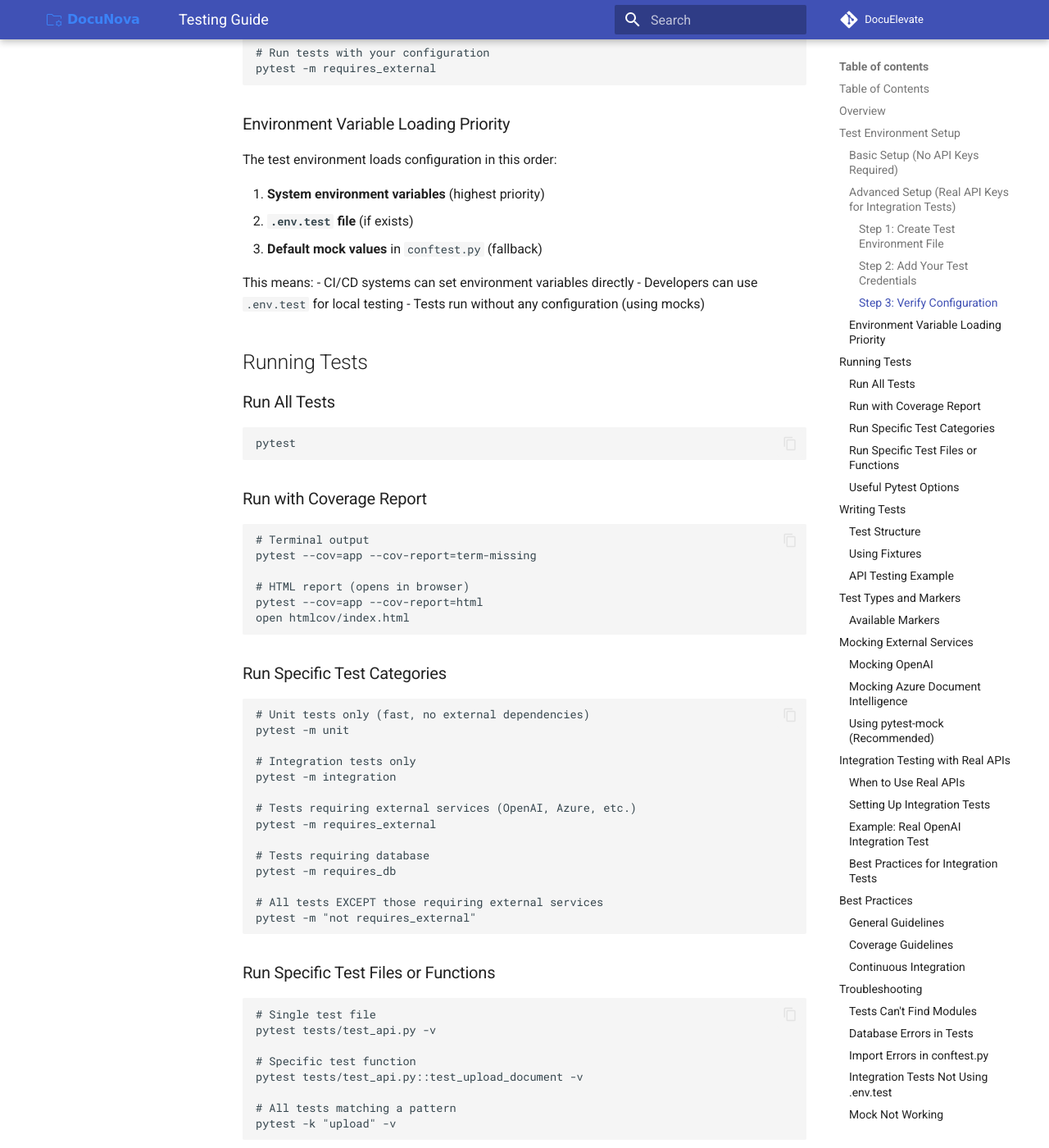
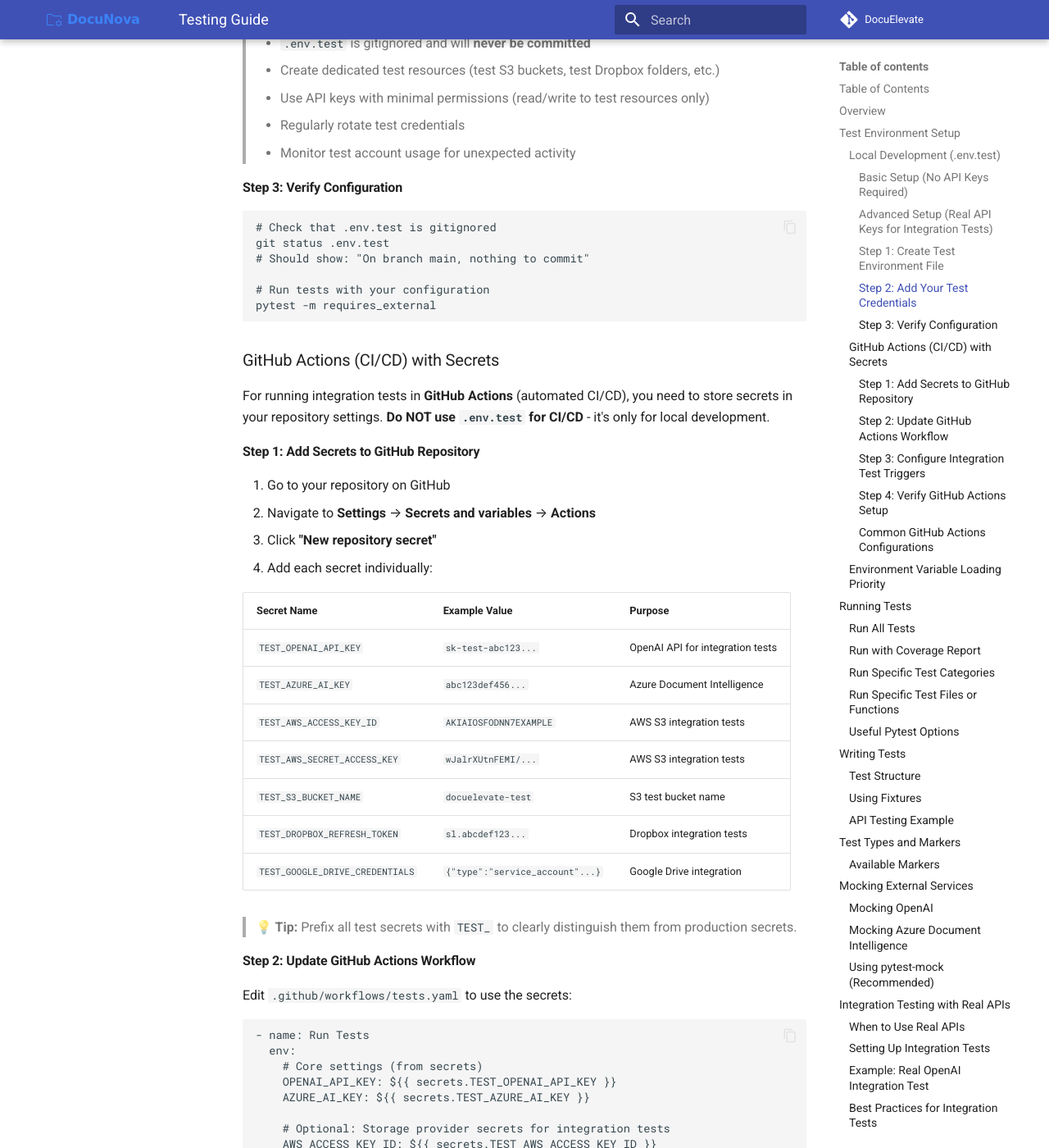
Before and after one commit to christianlouis/DocuElevate, an MkDocs documentation site: the page built from docs/Testing.md, in a window 1280 px wide and 1400 px high, scrolled down 2054 px. Shown: the whole window at 82% size. Built offline with MkDocs 1.6.1 and Material for MkDocs 9.7.7, drawn with Linux system fonts in a browser that asks for light colours; comment, search, counter and statistics services are not loaded; some of the changed text lies outside the part shown.

Commit message:
docs: add comprehensive GitHub Secrets setup guide for CI/CD
- Create docs/GitHubSecretsSetup.md with step-by-step instructions for configuring GitHub Actions secrets
- Update docs/Testing.md with detailed GitHub Actions integration section
- Update .env.test.example to clarify it's for local dev only (GitHub uses Secrets)
- Add cross-references between Testing.md and GitHubSecretsSetup.md

This addresses the requirement for running integration tests in GitHub Actions CI/CD.
Developers now have clear guidance on:
- Local testing: Use .env.test (gitignored)
- CI/CD testing: Use GitHub Secrets (encrypted in repository settings)
- When and how to configure each approach

Co-authored-by: christianlouis <361235+christianlouis@users.noreply.github.com>

````diff
--- /dev/null
+++ b/docs/GitHubSecretsSetup.md
@@ -0,0 +1,388 @@
+# GitHub Secrets Setup Guide
+
+This guide explains how to configure GitHub Secrets for running integration tests in GitHub Actions.
+
+## Overview
+
+**Problem:** Integration tests need real API keys, but you can't commit secrets to the repository.
+
+**Solution:** Use GitHub Secrets - encrypted environment variables stored securely in your repository settings.
+
+## Quick Comparison
+
+| Method | Use Case | How It Works |
+|--------|----------|--------------|
+| **`.env.test`** (local) | Local development on your machine | File on your computer, gitignored, never committed |
+| **GitHub Secrets** (CI/CD) | Automated tests in GitHub Actions | Stored encrypted in GitHub, injected as environment variables |
+
+## Step-by-Step Setup
+
+### 1. Create Test Resources
+
+Before adding secrets, create dedicated test resources:
+
+- ✅ **Separate test API keys** (not production keys!)
+- ✅ **Test storage buckets/folders** (e.g., `docuelevate-test-bucket`)
+- ✅ **Test service accounts** with minimal permissions
+- ✅ **Test email accounts** for email/IMAP tests
+
+### 2. Add Secrets to GitHub
+
+#### Visual Guide
+
+1. Go to your GitHub repository: `https://github.com/YOUR_USERNAME/DocuElevate`
+2. Click **Settings** (top navigation)
+3. In the left sidebar, click **Secrets and variables** → **Actions**
+4. Click **"New repository secret"** button
+5. Enter the secret name and value
+6. Click **"Add secret"**
+
+#### Required Secrets for Integration Tests
+
+Add these secrets based on which integrations you want to test:
+
+##### Core AI Services
+
+```
+Secret Name: TEST_OPENAI_API_KEY
+Value: sk-test-your-openai-test-key-here
+Description: OpenAI API key for metadata extraction tests
+```
+
+```
+Secret Name: TEST_AZURE_AI_KEY
+Value: your-azure-test-key-here
+Description: Azure Document Intelligence for OCR tests
+```
+
+```
+Secret Name: TEST_AZURE_ENDPOINT
+Value: https://your-test-endpoint.cognitiveservices.azure.com/
+Description: Azure endpoint URL
+```
+
+##### AWS S3 (Optional)
+
+```
+Secret Name: TEST_AWS_ACCESS_KEY_ID
+Value: AKIAIOSFODNN7EXAMPLE
+```
+
+```
+Secret Name: TEST_AWS_SECRET_ACCESS_KEY
+Value: wJalrXUtnFEMI/K7MDENG/bPxRfiCYEXAMPLEKEY
+```
+
+```
+Secret Name: TEST_S3_BUCKET_NAME
+Value: docuelevate-test-bucket
+```
+
+##### Dropbox (Optional)
+
+```
+Secret Name: TEST_DROPBOX_APP_KEY
+Value: your-test-app-key
+```
+
+```
+Secret Name: TEST_DROPBOX_APP_SECRET
+Value: your-test-app-secret
+```
+
+```
+Secret Name: TEST_DROPBOX_REFRESH_TOKEN
+Value: your-test-refresh-token
+```
+
+##### Google Drive (Optional)
+
+```
+Secret Name: TEST_GOOGLE_DRIVE_CREDENTIALS_JSON
+Value: {"type":"service_account","project_id":"test-project",...}
+```
+
+```
+Secret Name: TEST_GOOGLE_DRIVE_FOLDER_ID
+Value: 1a2b3c4d5e6f7g8h9i0j
+```
+
+##### OneDrive (Optional)
+
+```
+Secret Name: TEST_ONEDRIVE_CLIENT_ID
+Value: your-test-client-id
+```
+
+```
+Secret Name: TEST_ONEDRIVE_CLIENT_SECRET
+Value: your-test-client-secret
+```
+
+```
+Secret Name: TEST_ONEDRIVE_REFRESH_TOKEN
+Value: your-test-refresh-token
+```
+
+### 3. Update GitHub Actions Workflow
+
+#### Option A: Modify Existing `.github/workflows/tests.yaml`
+
+Add the secrets to the test step:
+
+```yaml
+- name: Run Tests
+  env:
+    # Core AI Services (always needed for integration tests)
+    OPENAI_API_KEY: ${{ secrets.TEST_OPENAI_API_KEY }}
+    AZURE_AI_KEY: ${{ secrets.TEST_AZURE_AI_KEY }}
+    AZURE_ENDPOINT: ${{ secrets.TEST_AZURE_ENDPOINT }}
+    AZURE_REGION: eastus
+
+    # AWS S3 (optional - only if testing S3 integration)
+    AWS_ACCESS_KEY_ID: ${{ secrets.TEST_AWS_ACCESS_KEY_ID }}
+    AWS_SECRET_ACCESS_KEY: ${{ secrets.TEST_AWS_SECRET_ACCESS_KEY }}
+    S3_BUCKET_NAME: ${{ secrets.TEST_S3_BUCKET_NAME }}
+    AWS_REGION: us-east-1
+
+    # Dropbox (optional)
+    DROPBOX_APP_KEY: ${{ secrets.TEST_DROPBOX_APP_KEY }}
+    DROPBOX_APP_SECRET: ${{ secrets.TEST_DROPBOX_APP_SECRET }}
+    DROPBOX_REFRESH_TOKEN: ${{ secrets.TEST_DROPBOX_REFRESH_TOKEN }}
+
+    # Google Drive (optional)
+    GOOGLE_DRIVE_CREDENTIALS_JSON: ${{ secrets.TEST_GOOGLE_DRIVE_CREDENTIALS_JSON }}
+    GOOGLE_DRIVE_FOLDER_ID: ${{ secrets.TEST_GOOGLE_DRIVE_FOLDER_ID }}
+
+    # OneDrive (optional)
+    ONEDRIVE_CLIENT_ID: ${{ secrets.TEST_ONEDRIVE_CLIENT_ID }}
+    ONEDRIVE_CLIENT_SECRET: ${{ secrets.TEST_ONEDRIVE_CLIENT_SECRET }}
+    ONEDRIVE_REFRESH_TOKEN: ${{ secrets.TEST_ONEDRIVE_REFRESH_TOKEN }}
+
+    # Standard test config (no secrets needed)
+    DATABASE_URL: sqlite:///:memory:
+    REDIS_URL: redis://localhost:6379/0
+    WORKDIR: /tmp
+    AUTH_ENABLED: "False"
+    SESSION_SECRET: test_secret_key_for_testing_must_be_at_least_32_characters_long
+  run: pytest tests/ -v --cov=app --cov-report=xml
+```
+
+#### Option B: Create Separate Integration Test Workflow
+
+Create `.github/workflows/integration-tests.yaml`:
+
+```yaml
+name: Integration Tests with Real APIs
+
+# Run less frequently to save on API costs
+on:
+  # Run daily at 2 AM UTC
+  schedule:
+    - cron: '0 2 * * *'
+
+  # Allow manual triggering
+  workflow_dispatch:
+
+  # Run on release tags
+  push:
+    tags:
+      - 'v*'
+
+jobs:
+  integration-tests:
+    runs-on: ubuntu-latest
+
+    services:
+      redis:
+        image: redis:7
+        ports:
+          - 6379:6379
+        options: >-
+          --health-cmd "redis-cli ping"
+          --health-interval 10s
+          --health-timeout 5s
+          --health-retries 5
+
+    steps:
+      - name: Checkout Code
+        uses: actions/checkout@v3
+
+      - name: Set up Python
+        uses: actions/setup-python@v4
+        with:
+          python-version: "3.11"
+
+      - name: Install Dependencies
+        run: |
+          python -m pip install --upgrade pip
+          pip install -r requirements-dev.txt
+
+      - name: Run Integration Tests with Real APIs
+        env:
+          OPENAI_API_KEY: ${{ secrets.TEST_OPENAI_API_KEY }}
+          AZURE_AI_KEY: ${{ secrets.TEST_AZURE_AI_KEY }}
+          AZURE_ENDPOINT: ${{ secrets.TEST_AZURE_ENDPOINT }}
+          AZURE_REGION: eastus
+          DATABASE_URL: sqlite:///:memory:
+          REDIS_URL: redis://localhost:6379/0
+          WORKDIR: /tmp
+          AUTH_ENABLED: "False"
+        run: |
+          # Only run tests marked with @pytest.mark.requires_external
+          pytest -m requires_external -v --tb=short
+
+      - name: Notify on Failure
+        if: failure()
+        run: |
+          echo "Integration tests failed! Check the logs above."
+          echo "This might indicate API changes or service issues."
+```
+
+### 4. Verify Setup
+
+#### Check Secrets Are Configured
+
+In your workflow logs, you'll see secrets are masked:
+
+```
+OPENAI_API_KEY: ***
+AZURE_AI_KEY: ***
+```
+
+GitHub automatically hides secret values in logs.
+
+#### Manual Test Run
+
+1. Go to **Actions** tab in your repository
+2. Select your workflow (e.g., "Run Tests & Linting")
+3. Click **"Run workflow"** dropdown
+4. Select your branch
+5. Click **"Run workflow"** button
+6. Monitor the workflow run to ensure tests pass
+
+#### Check Test Results
+
+Look for:
+- ✅ All unit tests passing
+- ✅ Integration tests running (if secrets configured)
+- ✅ No exposed secrets in logs
+- ✅ Proper error handling if secrets are missing
+
+### 5. Best Practices
+
+#### Security
+
+- ✅ **Never log secret values** - GitHub masks them, but be careful in your code
+- ✅ **Use test accounts only** - Never use production API keys in tests
+- ✅ **Rotate secrets regularly** - Update test keys every 90 days
+- ✅ **Use minimal permissions** - Test keys should only access test resources
+- ✅ **Monitor usage** - Check test accounts for unexpected activity
+
+#### Cost Management
+
+- ✅ **Run integration tests less frequently** - Use schedule triggers (e.g., daily)
+- ✅ **Use small test files** - Keep test data minimal to reduce API costs
+- ✅ **Skip integration tests on draft PRs** - Only run on ready-for-review PRs
+- ✅ **Set API rate limits** - Configure test accounts with spending caps
+
+#### Organization
+
+- ✅ **Prefix test secrets** - Use `TEST_` prefix to distinguish from production
+- ✅ **Document required secrets** - List them in README or docs
+- ✅ **Use secret descriptions** - GitHub allows descriptions for each secret
+- ✅ **Group related secrets** - Keep storage, AI, and notification secrets organized
+
+## Conditional Integration Tests
+
+Run integration tests only when secrets are configured:
+
+```yaml
+- name: Run Unit Tests (Always)
+  run: pytest -m "unit" -v
+
+- name: Check if Integration Test Secrets Exist
+  id: check_secrets
+  run: |
+    if [ -n "${{ secrets.TEST_OPENAI_API_KEY }}" ]; then
+      echo "has_secrets=true" >> $GITHUB_OUTPUT
+    else
+      echo "has_secrets=false" >> $GITHUB_OUTPUT
+    fi
+
+- name: Run Integration Tests (Only if Secrets Configured)
+  if: steps.check_secrets.outputs.has_secrets == 'true'
+  env:
+    OPENAI_API_KEY: ${{ secrets.TEST_OPENAI_API_KEY }}
+    AZURE_AI_KEY: ${{ secrets.TEST_AZURE_AI_KEY }}
+  run: pytest -m "requires_external" -v
+```
+
+## Troubleshooting
+
+### Tests Can't Access Secrets
+
+**Problem:** Tests fail with "API key not configured" errors.
+
+**Solution:**
+1. Verify secrets are added in repository Settings → Secrets
+2. Check secret names match exactly (case-sensitive)
+3. Ensure workflow has `env:` section with secrets
+4. Check if repository is private (secrets work in both public/private repos)
+
+### Secrets Not Updating
+
+**Problem:** Updated secret values in GitHub but tests still use old values.
+
+**Solution:**
+1. Re-run the workflow (secrets are loaded fresh each time)
+2. Clear GitHub Actions cache if applicable
+3. Verify you're updating the correct repository (not a fork)
+
+### Integration Tests Failing in CI but Passing Locally
+
+**Problem:** Tests pass with `.env.test` locally but fail in GitHub Actions.
+
+**Solution:**
+1. Check that all secrets used locally are also in GitHub Secrets
+2. Verify secret names match environment variable names in your code
+3. Ensure test resources (buckets, folders) are accessible from GitHub Actions IPs
+4. Check rate limits on your test API accounts
+
+### Fork Pull Requests Can't Access Secrets
+
+**Problem:** PRs from forks fail because they can't access secrets.
+
+**Solution:** This is a GitHub security feature.
+
+**Options:**
+1. Skip integration tests for fork PRs (recommended)
+2. Request contributors to open PRs from branches in main repo
+3. Use `pull_request_target` trigger (⚠️ security risk - research first)
+
+Example workflow config:
+```yaml
+- name: Run Integration Tests
+  # Skip for PRs from forks (they can't access secrets)
+  if: github.event.pull_request.head.repo.full_name == github.repository
+  env:
+    OPENAI_API_KEY: ${{ secrets.TEST_OPENAI_API_KEY }}
+  run: pytest -m requires_external
+```
+
+## Summary
+
+| What | Where | How |
+|------|-------|-----|
+| **Local Testing** | Your computer | `.env.test` file (gitignored) |
+| **CI/CD Testing** | GitHub Actions | GitHub Secrets (encrypted) |
+| **Production** | Deployment server | Environment variables or secret management service |
+
+**Key Takeaway:** Never commit secrets to git. Use `.env.test` locally and GitHub Secrets for CI/CD.
+
+## Additional Resources
+
+- [GitHub Encrypted Secrets Documentation](https://docs.github.com/en/actions/security-guides/encrypted-secrets)
+- [GitHub Actions Security Hardening](https://docs.github.com/en/actions/security-guides/security-hardening-for-github-actions)
+- [DocuElevate Testing Guide](./Testing.md)
+- [DocuElevate Configuration Guide](./ConfigurationGuide.md)
--- a/docs/Testing.md
+++ b/docs/Testing.md
@@ -6,6 +6,8 @@ This guide explains how to write, run, and configure tests for DocuElevate.
 
 - [Overview](#overview)
 - [Test Environment Setup](#test-environment-setup)
+  - [Local Development](#local-development-envtest)
+  - [GitHub Actions (CI/CD)](#github-actions-cicd-with-secrets)
 - [Running Tests](#running-tests)
 - [Writing Tests](#writing-tests)
 - [Test Types and Markers](#test-types-and-markers)
@@ -23,9 +25,18 @@ DocuElevate uses **pytest** as its testing framework with the following features
 - **Mocking** for external services (OpenAI, Azure, storage providers)
 - **Optional integration testing** with real API keys
 
+> **🔑 Quick Start for GitHub Actions:** If you want to run integration tests in CI/CD, see the **[GitHub Secrets Setup Guide](./GitHubSecretsSetup.md)** for step-by-step instructions on securely storing API keys.
+
 ## Test Environment Setup
 
-### Basic Setup (No API Keys Required)
+There are **two different approaches** for configuring test environments:
+
+1. **Local Development** - Use `.env.test` file (gitignored, stays on your machine)
+2. **GitHub Actions (CI/CD)** - Use GitHub Secrets (encrypted, stored in repository settings)
+
+### Local Development (.env.test)
+
+#### Basic Setup (No API Keys Required)
 
 For running unit tests with mocked external services:
 
@@ -39,9 +50,9 @@ pytest
 
 Tests will run successfully using mock values defined in `tests/conftest.py`. No additional configuration is needed.
 
-### Advanced Setup (Real API Keys for Integration Tests)
+#### Advanced Setup (Real API Keys for Integration Tests)
 
-For running integration tests against real external services:
+For running integration tests against real external services **on your local machine**:
 
 #### Step 1: Create Test Environment File
 
@@ -83,18 +94,158 @@ git status .env.test
 pytest -m requires_external
 ```
 
+### GitHub Actions (CI/CD) with Secrets
+
+For running integration tests in **GitHub Actions** (automated CI/CD), you need to store secrets in your repository settings. **Do NOT use `.env.test` for CI/CD** - it's only for local development.
+
+#### Step 1: Add Secrets to GitHub Repository
+
+1. Go to your repository on GitHub
+2. Navigate to **Settings** → **Secrets and variables** → **Actions**
+3. Click **"New repository secret"**
+4. Add each secret individually:
+
+| Secret Name | Example Value | Purpose |
+|-------------|---------------|---------|
+| `TEST_OPENAI_API_KEY` | `sk-test-abc123...` | OpenAI API for integration tests |
+| `TEST_AZURE_AI_KEY` | `abc123def456...` | Azure Document Intelligence |
+| `TEST_AWS_ACCESS_KEY_ID` | `AKIAIOSFODNN7EXAMPLE` | AWS S3 integration tests |
+| `TEST_AWS_SECRET_ACCESS_KEY` | `wJalrXUtnFEMI/...` | AWS S3 integration tests |
+| `TEST_S3_BUCKET_NAME` | `docuelevate-test` | S3 test bucket name |
+| `TEST_DROPBOX_REFRESH_TOKEN` | `sl.abcdef123...` | Dropbox integration tests |
+| `TEST_GOOGLE_DRIVE_CREDENTIALS` | `{"type":"service_account"...}` | Google Drive integration |
+
+> **💡 Tip:** Prefix all test secrets with `TEST_` to clearly distinguish them from production secrets.
+
+#### Step 2: Update GitHub Actions Workflow
+
+Edit `.github/workflows/tests.yaml` to use the secrets:
+
+```yaml
+- name: Run Tests
+  env:
+    # Core settings (from secrets)
+    OPENAI_API_KEY: ${{ secrets.TEST_OPENAI_API_KEY }}
+    AZURE_AI_KEY: ${{ secrets.TEST_AZURE_AI_KEY }}
+
+    # Optional: Storage provider secrets for integration tests
+    AWS_ACCESS_KEY_ID: ${{ secrets.TEST_AWS_ACCESS_KEY_ID }}
+    AWS_SECRET_ACCESS_KEY: ${{ secrets.TEST_AWS_SECRET_ACCESS_KEY }}
+    S3_BUCKET_NAME: ${{ secrets.TEST_S3_BUCKET_NAME }}
+
+    DROPBOX_REFRESH_TOKEN: ${{ secrets.TEST_DROPBOX_REFRESH_TOKEN }}
+    GOOGLE_DRIVE_CREDENTIALS_JSON: ${{ secrets.TEST_GOOGLE_DRIVE_CREDENTIALS }}
+
+    # Other test settings (can be plain text)
+    DATABASE_URL: sqlite:///:memory:
+    REDIS_URL: redis://localhost:6379/0
+    WORKDIR: /tmp
+    AUTH_ENABLED: "False"
+  run: pytest tests/ -v --cov=app
+```
+
+#### Step 3: Configure Integration Test Triggers
+
+You have several options for when to run integration tests:
+
+**Option A: Run on Every Push (Recommended for small projects)**
+```yaml
+on: [push, pull_request]
+```
+
+**Option B: Run on Schedule (Recommended to save API costs)**
+```yaml
+on:
+  push:
+    branches: [main]
+  schedule:
+    # Run integration tests daily at 2 AM UTC
+    - cron: '0 2 * * *'
+  workflow_dispatch:  # Allow manual triggering
+```
+
+**Option C: Separate Workflow for Integration Tests**
+
+Create `.github/workflows/integration-tests.yaml`:
+
+```yaml
+name: Integration Tests
+
+on:
+  schedule:
+    - cron: '0 2 * * *'  # Daily at 2 AM
+  workflow_dispatch:  # Manual trigger
+
+jobs:
+  integration:
+    runs-on: ubuntu-latest
+    steps:
+      - uses: actions/checkout@v3
+      - uses: actions/setup-python@v4
+        with:
+          python-version: "3.11"
+
+      - name: Install Dependencies
+        run: |
+          pip install -r requirements-dev.txt
+
+      - name: Run Integration Tests Only
+        env:
+          OPENAI_API_KEY: ${{ secrets.TEST_OPENAI_API_KEY }}
+          AZURE_AI_KEY: ${{ secrets.TEST_AZURE_AI_KEY }}
+          # ... other secrets ...
+        run: |
+          # Only run tests marked as requires_external
+          pytest -m requires_external -v
+```
+
+#### Step 4: Verify GitHub Actions Setup
+
+After configuring secrets:
+
+1. Go to **Actions** tab in your GitHub repository
+2. Manually trigger a workflow (if `workflow_dispatch` is enabled)
+3. Check the logs to ensure tests are using the secrets
+4. Verify integration tests are passing
+
+> **🔒 Security Note:** GitHub encrypts secrets and masks them in logs. They are never exposed in workflow output.
+
+#### Common GitHub Actions Configurations
+
+**Skip integration tests if secrets are missing:**
+```yaml
+- name: Run Integration Tests
+  if: ${{ secrets.TEST_OPENAI_API_KEY != '' }}
+  env:
+    OPENAI_API_KEY: ${{ secrets.TEST_OPENAI_API_KEY }}
+  run: pytest -m requires_external
+```
+
+**Run unit and integration tests separately:**
+```yaml
+- name: Run Unit Tests (Always)
+  run: pytest -m "unit" -v
+
+- name: Run Integration Tests (If secrets exist)
+  if: ${{ secrets.TEST_OPENAI_API_KEY != '' }}
+  env:
+    OPENAI_API_KEY: ${{ secrets.TEST_OPENAI_API_KEY }}
+  run: pytest -m "requires_external" -v
+```
+
 ### Environment Variable Loading Priority
 
 The test environment loads configuration in this order:
 
-1. **System environment variables** (highest priority)
-2. **`.env.test` file** (if exists)
-3. **Default mock values** in `conftest.py` (fallback)
+1. **System environment variables** (highest priority) - Used by GitHub Actions
+2. **`.env.test` file** (if exists) - Used for local development
+3. **Default mock values** in `conftest.py` (fallback) - Used when no secrets configured
 
 This means:
-- CI/CD systems can set environment variables directly
-- Developers can use `.env.test` for local testing
-- Tests run without any configuration (using mocks)
+- GitHub Actions sets environment variables directly from Secrets
+- Local developers use `.env.test` for convenience
+- Tests run without any configuration in basic scenarios (using mocks)
+- You can mix and match: set some vars in GitHub Secrets and let others use defaults
 
 ## Running Tests
 
@@ -584,13 +735,16 @@ with patch("app.api.documents.extract_metadata") as mock:
 
 ## Additional Resources
 
+- [GitHub Secrets Setup Guide](./GitHubSecretsSetup.md) - **Detailed guide for CI/CD secrets configuration**
 - [Pytest Documentation](https://docs.pytest.org/)
 - [FastAPI Testing](https://fastapi.tiangolo.com/tutorial/testing/)
 - [pytest-mock](https://pytest-mock.readthedocs.io/)
 - [Coverage.py](https://coverage.readthedocs.io/)
+- [GitHub Actions: Encrypted Secrets](https://docs.github.com/en/actions/security-guides/encrypted-secrets)
 
 ## Questions?
 
+- Check [GitHubSecretsSetup.md](./GitHubSecretsSetup.md) for CI/CD secrets configuration
 - Check [CONTRIBUTING.md](../CONTRIBUTING.md) for contribution guidelines
 - Review existing tests in `tests/` for examples
 - Open an issue on GitHub for test-related questions
````
Also changed, not shown: 1 other file.
